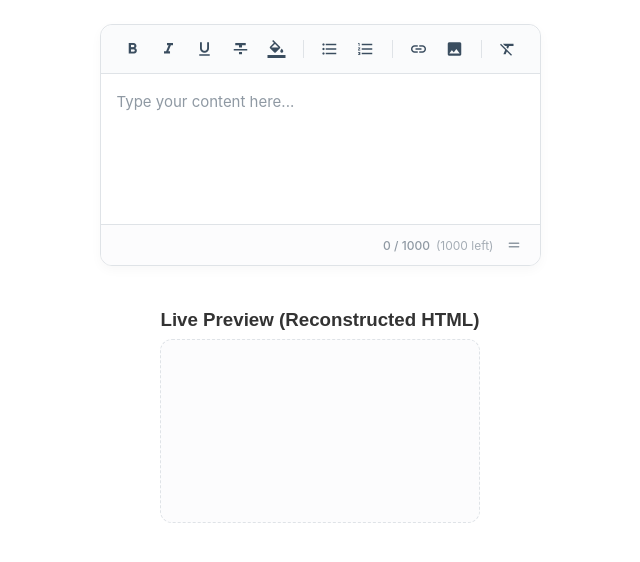
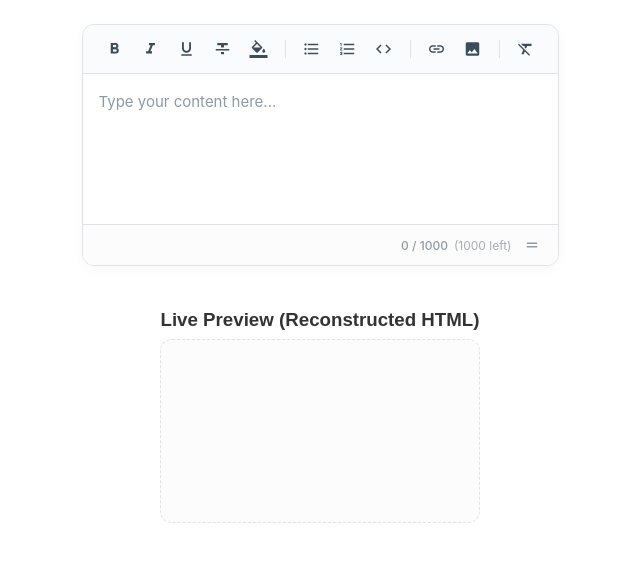
Before and after one commit to asadhmeed2/rich-text-editor, an Angular app: page / in a window 1280 px wide. Shown: the top 562 px of the page, without its empty margins (320-960 px from the left). Built offline with nearby package versions, Linux system fonts and the light colour scheme.

Commit message:
add code snippit to editor: work in progress

```diff
--- a/src/app/modules/editor/input/components/editor-input/components/editor-toolbar/editor-toolbar.component.html
+++ b/src/app/modules/editor/input/components/editor-input/components/editor-toolbar/editor-toolbar.component.html
@@ -75,6 +75,14 @@
   <button class="toolbar-btn" (mousedown)="$event.preventDefault(); formatDoc('insertOrderedList')">
     <span class="material-icons">format_list_numbered</span>
     <app-tooltip title="Numbered List" desc="Insert a numbered list"></app-tooltip>
+  </button>
+  }
+
+  <!-- Code Block -->
+  @if (hasButton('codeBlock')) {
+  <button class="toolbar-btn" (mousedown)="$event.preventDefault(); formatDoc('codeBlock')">
+    <span class="material-icons">code</span>
+    <app-tooltip title="Code Block" desc="Insert a code block"></app-tooltip>
   </button>
   }
 
--- a/src/app/modules/editor/input/components/editor-input/components/editor-toolbar/editor-toolbar.component.ts
+++ b/src/app/modules/editor/input/components/editor-input/components/editor-toolbar/editor-toolbar.component.ts
@@ -70,7 +70,7 @@ export class EditorToolbarComponent {
 
   hasListGroup = computed(() => {
     const active = this.activeButtons();
-    return active.has('bulletList') || active.has('orderedList');
+    return active.has('bulletList') || active.has('orderedList') || active.has('codeBlock');
   });
 
   hasInsertGroup = computed(() => {
--- a/src/app/modules/editor/input/components/editor-input/editor-input.component.ts
+++ b/src/app/modules/editor/input/components/editor-input/editor-input.component.ts
@@ -88,7 +88,7 @@ export class EditorInputComponent implements OnInit, AfterViewInit, ControlValue
   outputFormat = input<EditorOutputFormat>('html');
   imageUploadHandler = input<((file: File) => Promise<string> | string) | undefined>(undefined);
   toolbarButtons = input<EditorToolbarButton[]>([
-    'bold', 'italic', 'underline', 'strikeThrough', 'highlight', 'bulletList', 'orderedList', 'link', 'image', 'clear'
+    'bold', 'italic', 'underline', 'strikeThrough', 'highlight', 'bulletList', 'orderedList', 'link', 'image', 'codeBlock', 'clear'
   ]);
 
   // Signal-based outputs
@@ -339,6 +339,9 @@ export class EditorInputComponent implements OnInit, AfterViewInit, ControlValue
         } else {
           this.quill.format('list', 'ordered');
         }
+        break;
+      case 'codeBlock':
+        this.quill.format('code-block', !currentFormat['code-block']);
         break;
       case 'removeFormat':
         const range = this.quill.getSelection();
--- a/src/app/modules/editor/input/components/editor-input/services/editor-input.service.ts
+++ b/src/app/modules/editor/input/components/editor-input/services/editor-input.service.ts
@@ -18,7 +18,7 @@ export class EditorInputService {
     maxLength: 1000,
     readOnly: false,
     outputFormat: 'html',
-    toolbarButtons: ['bold', 'italic', 'underline', 'strikeThrough', 'highlight', 'bulletList', 'orderedList', 'link', 'image', 'clear']
+    toolbarButtons: ['bold', 'italic', 'underline', 'strikeThrough', 'highlight', 'bulletList', 'orderedList', 'link', 'image', 'codeBlock', 'clear']
   });
 
   // State signal
--- a/src/app/modules/editor/input/components/editor-input/types/editor-input.types.ts
+++ b/src/app/modules/editor/input/components/editor-input/types/editor-input.types.ts
@@ -19,7 +19,7 @@ export interface EditorObjectOutput {
   images: Record<string, EditorImageInfo>;
 }
 
-export type EditorToolbarButton = 'bold' | 'italic' | 'underline' | 'strikeThrough' | 'highlight' | 'bulletList' | 'orderedList' | 'link' | 'image' | 'imageDisk' | 'imageUrl' | 'clear';
+export type EditorToolbarButton = 'bold' | 'italic' | 'underline' | 'strikeThrough' | 'highlight' | 'bulletList' | 'orderedList' | 'link' | 'image' | 'imageDisk' | 'imageUrl' | 'codeBlock' | 'clear';
 
 export interface EditorInputConfig {
   placeholder?: string;
```
